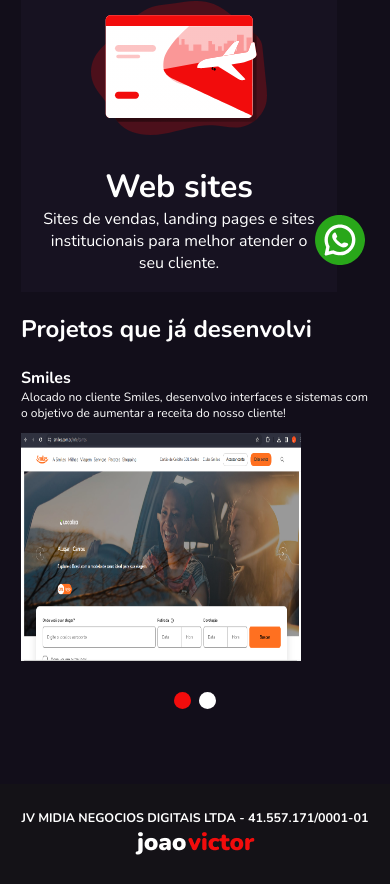
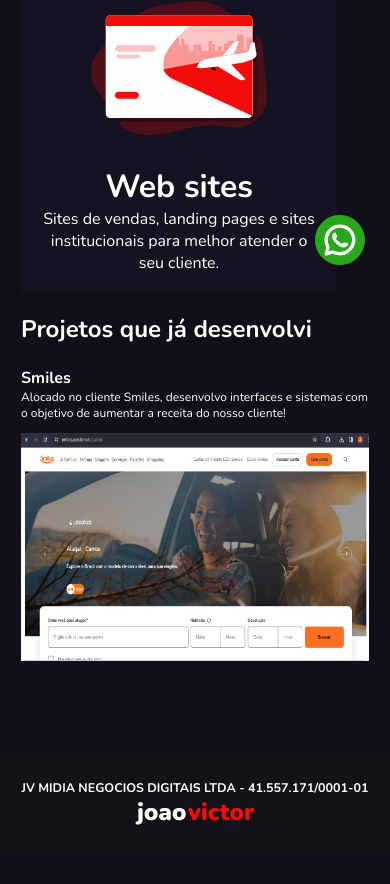
Before and after one commit to joaovicdev/portfolio-react, a React (Create React App) app: page / in a window 390 px wide. Shown: the part 567-1451 px from the top of the page. After the commit the page ends 1421 px from the top, so only its background shows below. Built offline with nearby package versions, Linux system fonts and the light colour scheme.

Commit message:
new swiper mobile

```diff
--- a/src/components/Projects/Mobile.tsx
+++ b/src/components/Projects/Mobile.tsx
@@ -1,35 +1,19 @@
 import React from 'react';
 import { Swiper, SwiperSlide } from 'swiper/react';
+import { Navigation, Pagination } from 'swiper/modules';
 import { projectDatabase } from './projects';
 import 'swiper/css';
 import './projects.scss';
 
 export const Mobile: React.FC = () => {
-  const [currentProjectIndex, setCurrentProjectIndex] = React.useState(0);
-
-  const prevProjectHandle = () => {
-    const newIndex = currentProjectIndex - 1;
-    if(projectDatabase.hasOwnProperty(newIndex)) {
-      setCurrentProjectIndex(newIndex);
-    }
-  };
-
-  const nextProjectHandle = () => {
-    const newIndex = currentProjectIndex + 1;
-    if(projectDatabase.hasOwnProperty(newIndex)) {
-      setCurrentProjectIndex(newIndex);
-    }
-  };
-
   return (
     <section id="projects">
       <h1>Projetos que já desenvolvi</h1>
 
       <Swiper
+        modules={[Navigation, Pagination]}
         spaceBetween={50}
         slidesPerView={1}
-        onSlideChange={() => console.log('slide change')}
-        onSwiper={(swiper: any) => console.log(swiper)}
       >
         {projectDatabase.map((project: projectDatabase, _: number) => (
           <SwiperSlide key={`swiper-${_}`} className="card">
@@ -39,14 +23,6 @@
           </SwiperSlide>
         ))}
       </Swiper>
-
-      <div className="counter-swiper">
-        {Object(projectDatabase).map((project: projectDatabase, _: number) => {
-          return (
-            <div key={`swiper-${_}`} className={`grey ${_ === currentProjectIndex ? 'active' : ''}`}></div>
-          );
-        })}
-      </div>
     </section>
   );
 };
--- a/src/components/Projects/projects.scss
+++ b/src/components/Projects/projects.scss
@@ -86,7 +86,7 @@
 
       img {
         margin-top: 12px;
-        width: 280px;
+        width: 100%;
         height: 228px;
       }
     }
```
